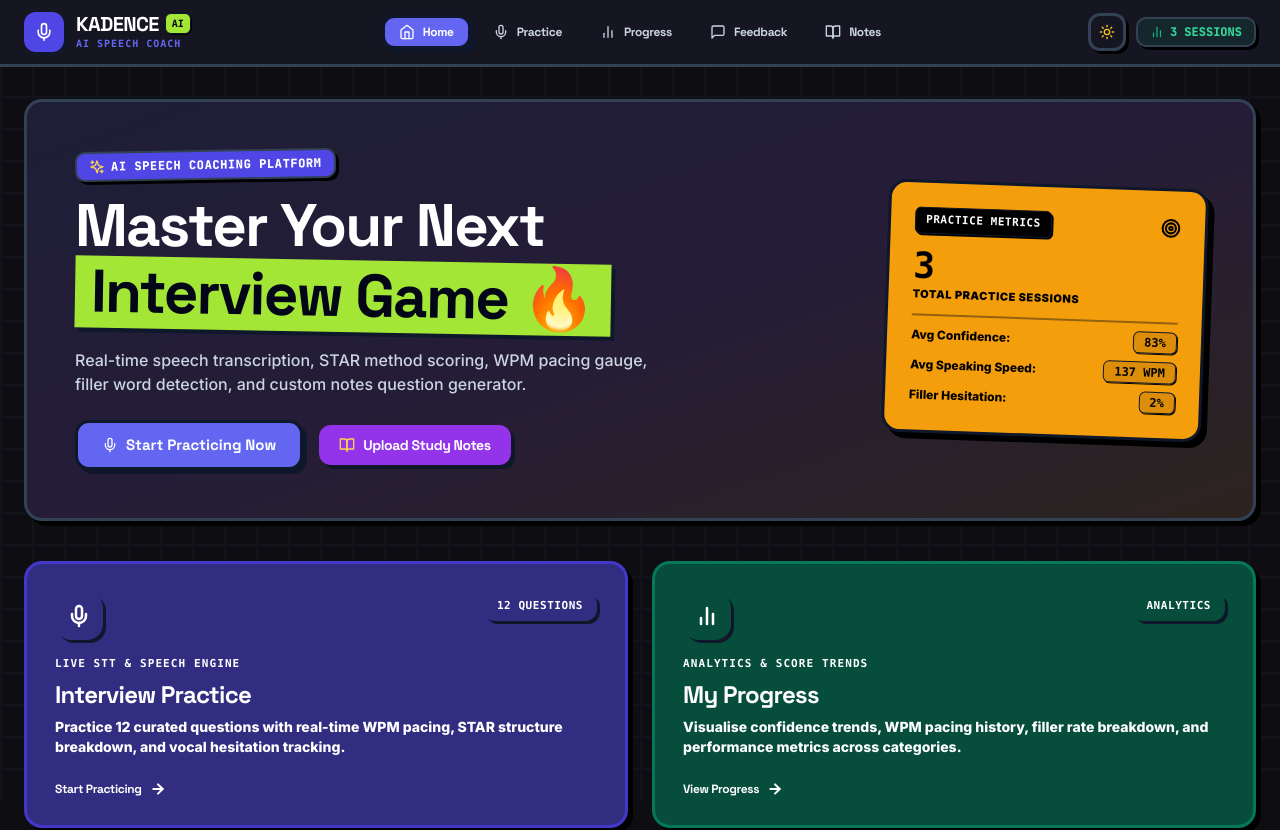
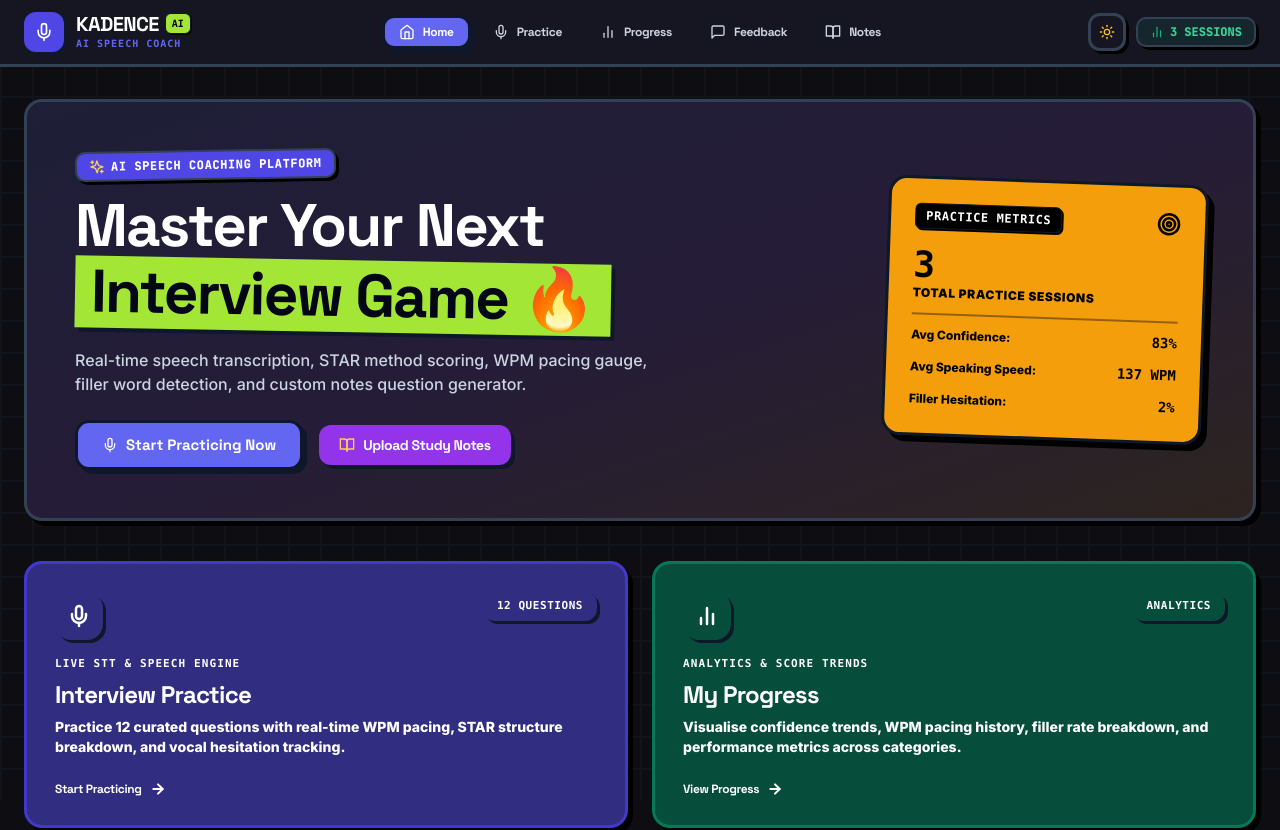
Before and after one commit to muditchaudhary29/kadence, a React (Vite) app: page / in a window 1280 px wide. Shown: the top 830 px of the page. Built offline with nearby package versions, Linux system fonts and the light colour scheme.

Commit message:
Restore original clean spacious layout of Practice Metrics card on Home page with pitch-black numbers (83%, 137 WPM, 2.0%)

```diff
--- a/src/components/Dashboard.jsx
+++ b/src/components/Dashboard.jsx
@@ -102,21 +102,21 @@ export default function Dashboard({ onNavigate }) {
   const sessions = getSessions();
   const profile  = getProfile() || {};
 
-  const total = sessions.length || profile.totalSessions || 3;
+  const total = (sessions && sessions.length) ? sessions.length : (profile.totalSessions || 3);
 
-  const validConfSessions = sessions.filter(s => s.confidenceScore > 0);
-  const avgConf = validConfSessions.length
-    ? Math.round(validConfSessions.reduce((a, s) => a + s.confidenceScore, 0) / validConfSessions.length)
+  const validConf = sessions.filter(s => s.confidenceScore > 0);
+  const avgConf = validConf.length
+    ? Math.round(validConf.reduce((a, s) => a + s.confidenceScore, 0) / validConf.length)
     : (profile.avgConfidence || 83);
 
-  const validWpmSessions = sessions.filter(s => s.wpm > 0);
-  const avgWpm = validWpmSessions.length
-    ? Math.round(validWpmSessions.reduce((a, s) => a + s.wpm, 0) / validWpmSessions.length)
+  const validWpm = sessions.filter(s => s.wpm > 0);
+  const avgWpm = validWpm.length
+    ? Math.round(validWpm.reduce((a, s) => a + s.wpm, 0) / validWpm.length)
     : (profile.avgWpm || 137);
 
-  const validFillerSessions = sessions.filter(s => s.fillerRate !== undefined && s.fillerRate !== null);
-  const avgFill = validFillerSessions.length
-    ? parseFloat((validFillerSessions.reduce((a, s) => a + s.fillerRate, 0) / validFillerSessions.length).toFixed(1))
+  const validFill = sessions.filter(s => s.fillerRate !== undefined && s.fillerRate !== null);
+  const avgFill = validFill.length
+    ? parseFloat((validFill.reduce((a, s) => a + s.fillerRate, 0) / validFill.length).toFixed(1))
     : (profile.avgFiller ?? 2.0);
 
   return (
@@ -161,42 +161,34 @@ export default function Dashboard({ onNavigate }) {
           </div>
         </div>
 
-        {/* Hero Interactive 3D Metric Box (Fixed md:w-80 max-w-sm with grid-cols-[1fr_auto] layout) */}
-        <Card3D className="hero-metrics-card w-full md:w-80 max-w-sm p-5 sm:p-6 rounded-2xl border-3 border-slate-900 rotate-2 shrink-0 cursor-pointer">
-          <div className="flex items-center justify-between mb-3">
-            <span className="hero-badge-text text-[11px] font-mono font-black uppercase tracking-wider px-2.5 py-1 rounded-md border border-slate-900 shadow-[1.5px_1.5px_0px_#000]">
+        {/* Hero Interactive 3D Metric Box (Restored Original Clean Spacious Layout) */}
+        <Card3D className="hero-metrics-card w-full sm:w-80 md:w-84 p-6 rounded-2xl border-3 border-slate-900 shadow-[6px_6px_0px_#0F172A] rotate-2 shrink-0 cursor-pointer">
+          <div className="flex items-center justify-between mb-4">
+            <span className="hero-badge-text text-xs font-mono font-black uppercase tracking-wider px-2.5 py-1 rounded-md border border-slate-900 shadow-[1.5px_1.5px_0px_#000]">
               PRACTICE METRICS
             </span>
-            <Target className="w-5 h-5 stroke-[2.5]" style={{ color: '#000000' }} />
+            <Target className="w-6 h-6 stroke-[2.5]" style={{ color: '#000000' }} />
           </div>
 
           <div className="space-y-3">
             <div>
-              <div className="text-3xl sm:text-4xl font-black font-mono tracking-tight !text-black" style={{ color: '#000000' }}>{total}</div>
-              <div className="text-[11px] font-black uppercase tracking-wider !text-black" style={{ color: '#000000' }}>Total Practice Sessions</div>
+              <div className="text-4xl font-black font-mono tracking-tight !text-black" style={{ color: '#000000' }}>{total}</div>
+              <div className="text-xs font-black uppercase tracking-wider !text-black" style={{ color: '#000000' }}>Total Practice Sessions</div>
             </div>
 
-            <div className="pt-2 border-t-2 border-slate-950/40 space-y-2">
-              <div className="grid grid-cols-[1fr_auto] items-center gap-2 text-xs font-black">
-                <span className="font-extrabold truncate !text-black" style={{ color: '#000000' }}>Avg Confidence:</span>
-                <span className="font-mono text-xs font-black !text-black px-2.5 py-0.5 rounded-md bg-black/10 border border-slate-900 shadow-[1px_1px_0px_#000]" style={{ color: '#000000' }}>
-                  {avgConf}%
-                </span>
-              </div>
+            <div className="pt-2.5 border-t-2 border-slate-950/40 flex justify-between items-center text-xs font-black">
+              <span className="font-extrabold !text-black" style={{ color: '#000000' }}>Avg Confidence:</span>
+              <span className="font-mono text-sm font-black !text-black" style={{ color: '#000000' }}>{avgConf}%</span>
+            </div>
 
-              <div className="grid grid-cols-[1fr_auto] items-center gap-2 text-xs font-black">
-                <span className="font-extrabold truncate !text-black" style={{ color: '#000000' }}>Avg Speaking Speed:</span>
-                <span className="font-mono text-xs font-black !text-black px-2.5 py-0.5 rounded-md bg-black/10 border border-slate-900 shadow-[1px_1px_0px_#000]" style={{ color: '#000000' }}>
-                  {avgWpm} WPM
-                </span>
-              </div>
+            <div className="flex justify-between items-center text-xs font-black">
+              <span className="font-extrabold !text-black" style={{ color: '#000000' }}>Avg Speaking Speed:</span>
+              <span className="font-mono text-sm font-black !text-black" style={{ color: '#000000' }}>{avgWpm} WPM</span>
+            </div>
 
-              <div className="grid grid-cols-[1fr_auto] items-center gap-2 text-xs font-black">
-                <span className="font-extrabold truncate !text-black" style={{ color: '#000000' }}>Filler Hesitation:</span>
-                <span className="font-mono text-xs font-black !text-black px-2.5 py-0.5 rounded-md bg-black/10 border border-slate-900 shadow-[1px_1px_0px_#000]" style={{ color: '#000000' }}>
-                  {avgFill}%
-                </span>
-              </div>
+            <div className="flex justify-between items-center text-xs font-black">
+              <span className="font-extrabold !text-black" style={{ color: '#000000' }}>Filler Hesitation:</span>
+              <span className="font-mono text-sm font-black !text-black" style={{ color: '#000000' }}>{avgFill}%</span>
             </div>
           </div>
         </Card3D>
```
